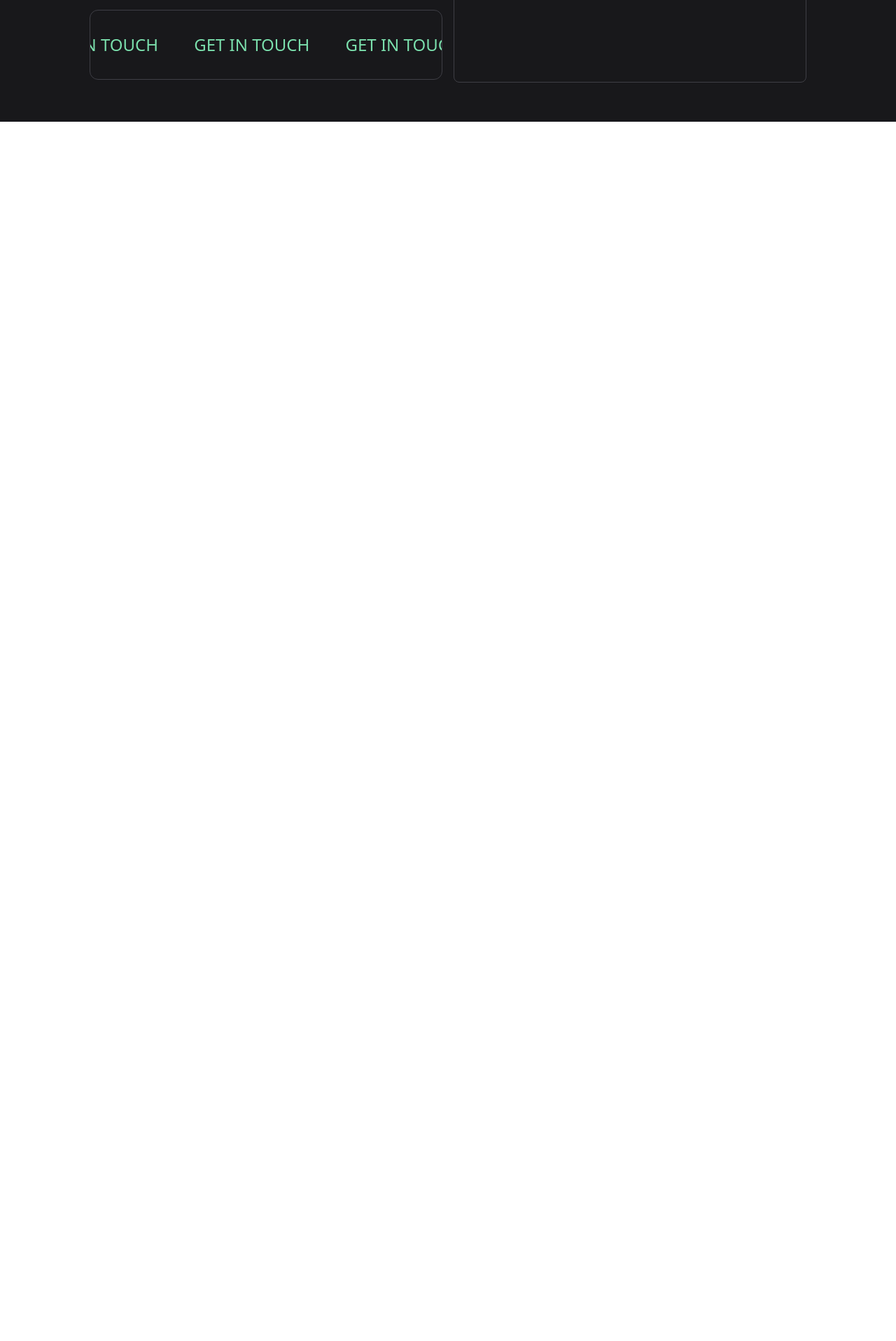
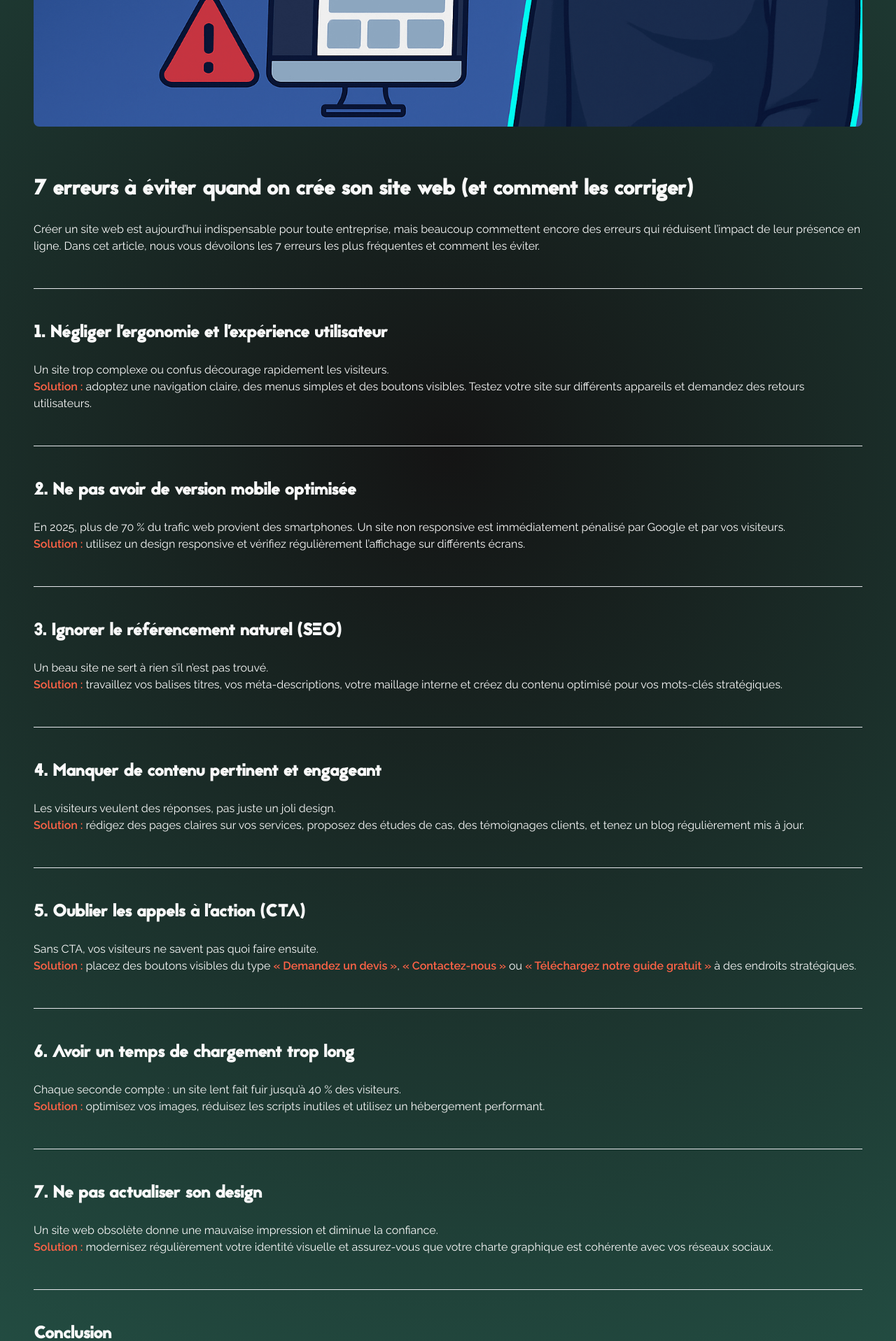
Before and after one commit to webcreatis/WC, a Next.js app: page /blog/7-erreurs-a-eviter-creation-site-web in a window 1280 px wide. Shown: the part 880-2797 px from the top of the page at 70% size. Before the commit the page ends 1054 px from the top, so only its background shows below. Built offline with nearby package versions, Linux system fonts and the light colour scheme; grey boxes are pictures that could not be loaded.

Commit message:
WEBCREATIS -> Add new article on blog - 7 errors

```diff
--- a/app/blog/page.tsx
+++ b/app/blog/page.tsx
@@ -16,7 +16,10 @@ export default function Page() {
   const totalPages = Math.ceil(posts.length / POSTS_PER_PAGE);
   const startIndex = (currentPage - 1) * POSTS_PER_PAGE;
   const endIndex = startIndex + POSTS_PER_PAGE;
-  const currentPosts = posts.slice(startIndex, endIndex);
+  const sortedPosts = [...posts].sort(
+    (a, b) => new Date(b.date).getTime() - new Date(a.date).getTime()
+  );
+  const currentPosts = sortedPosts.slice(startIndex, endIndex);
 
   const handlePageChange = (page: number) => {
     if (page >= 1 && page <= totalPages) setCurrentPage(page);
--- a/app/datas/blog/posts.ts
+++ b/app/datas/blog/posts.ts
@@ -104,4 +104,36 @@ export const posts: PostType[] = [
     description:
       "Fluid Compute par Vercel optimise vos applications avec une allocation dynamique des ressources pour performance, scalabilité et réduction des coûts.",
   },
+  {
+    title: "7 erreurs à éviter quand on crée son site web",
+    slug: "7-erreurs-a-eviter-creation-site-web",
+    author: "Webcreatis",
+    date: "2025-09-24",
+    category: "Création de site web",
+    thumbnail: "/images/thumbnails/erreurs-creation-site-internet.webp",
+    tags: [
+      "erreurs site web",
+      "création site internet",
+      "refonte site web",
+      "optimisation UX",
+      "SEO site web",
+      "design web 2025",
+      "site web performant",
+      "checklist site web",
+      "site responsive",
+      "agence web",
+      "call-to-action",
+      "temps de chargement",
+      "design moderne",
+      "webcreatis",
+      "bonnes pratiques site web",
+      "site vitrine",
+      "expérience utilisateur",
+      "ergonomie site web",
+      "création site web professionnel",
+      "conversion clients site web",
+    ],
+    description:
+      "Découvrez les 7 erreurs les plus fréquentes lors de la création d’un site internet et comment les éviter pour transformer votre site en véritable générateur de clients.",
+  },
 ];
--- /dev/null
+++ b/content/7-erreurs-a-eviter-creation-site-web.mdx
@@ -0,0 +1,81 @@
+import Image from "next/image";
+import Link from "next/link";
+import MdxLayout from "../app/utils/mdx-layout";
+
+<MdxLayout>
+
+<Link data-link="link" href="https://www.webcreatis.fr/blog" className="buttonAction">
+    Retour aux articles
+</Link>
+
+<div className="w-full h-28 flex justify-center my-8">
+<Image
+  src="/images/thumbnails/erreurs-creation-site-internet.webp"
+  alt="Illustration 7 erreurs à éviter lors de la création d'un site web"
+  width={1300}
+  height={300}
+  className='w-full object-cover rounded-lg'
+/>
+</div>
+
+# 7 erreurs à éviter quand on crée son site web (et comment les corriger)
+
+<p>Créer un site web est aujourd’hui indispensable pour toute entreprise, mais beaucoup commettent encore des erreurs qui réduisent l’impact de leur présence en ligne. Dans cet article, nous vous dévoilons les 7 erreurs les plus fréquentes et comment les éviter.</p>
+
+---
+
+## 1. Négliger l’ergonomie et l’expérience utilisateur
+
+Un site trop complexe ou confus décourage rapidement les visiteurs.
+**Solution :** adoptez une navigation claire, des menus simples et des boutons visibles. Testez votre site sur différents appareils et demandez des retours utilisateurs.
+
+---
+
+## 2. Ne pas avoir de version mobile optimisée
+
+En 2025, plus de 70 % du trafic web provient des smartphones. Un site non responsive est immédiatement pénalisé par Google et par vos visiteurs.
+**Solution :** utilisez un design responsive et vérifiez régulièrement l’affichage sur différents écrans.
+
+---
+
+## 3. Ignorer le référencement naturel (SEO)
+
+Un beau site ne sert à rien s’il n’est pas trouvé.
+**Solution :** travaillez vos balises titres, vos méta-descriptions, votre maillage interne et créez du contenu optimisé pour vos mots-clés stratégiques.
+
+---
+
+## 4. Manquer de contenu pertinent et engageant
+
+Les visiteurs veulent des réponses, pas juste un joli design.
+**Solution :** rédigez des pages claires sur vos services, proposez des études de cas, des témoignages clients, et tenez un blog régulièrement mis à jour.
+
+---
+
+## 5. Oublier les appels à l’action (CTA)
+
+Sans CTA, vos visiteurs ne savent pas quoi faire ensuite.
+**Solution :** placez des boutons visibles du type **« Demandez un devis »**, **« Contactez-nous »** ou **« Téléchargez notre guide gratuit »** à des endroits stratégiques.
+
+---
+
+## 6. Avoir un temps de chargement trop long
+
+Chaque seconde compte : un site lent fait fuir jusqu’à 40 % des visiteurs.
+**Solution :** optimisez vos images, réduisez les scripts inutiles et utilisez un hébergement performant.
+
+---
+
+## 7. Ne pas actualiser son design
+
+Un site web obsolète donne une mauvaise impression et diminue la confiance.
+**Solution :** modernisez régulièrement votre identité visuelle et assurez-vous que votre charte graphique est cohérente avec vos réseaux sociaux.
+
+---
+
+### Conclusion
+
+En évitant ces erreurs, vous maximisez les chances de transformer votre site web en un véritable générateur de clients.
+**Besoin d’un accompagnement ?** Contactez <Link href="/contact" data-link="link" className="buttonAction text-green font-bold hover:underline">Webcreatis</Link>  pour créer ou refondre votre site web dès aujourd’hui.
+
+</MdxLayout>
--- a/content/activer-fluid-compute-cloud-scalabilite-performance.mdx
+++ b/content/activer-fluid-compute-cloud-scalabilite-performance.mdx
@@ -4,9 +4,9 @@ import MdxLayout from "../app/utils/mdx-layout";
 
 <MdxLayout>
 
-<a href="https://www.webcreatis.fr/blog" className="buttonAction">
+<Link data-link="link" href="https://www.webcreatis.fr/blog" className="buttonAction">
     Retour aux articles
-</a>
+</Link>
 
 <div className="w-full h-28 flex justify-center my-8">
 <Image
--- a/content/pourquoi-utiliser-nextjs-pour-votre-projet.mdx
+++ b/content/pourquoi-utiliser-nextjs-pour-votre-projet.mdx
@@ -4,9 +4,9 @@ import MdxLayout from "../app/utils/mdx-layout";
 
 <MdxLayout>
 
-<a href="https://www.webcreatis.fr/blog" className="buttonAction">
+<Link data-link="link" href="https://www.webcreatis.fr/blog" className="buttonAction">
     Retour aux articles
-</a>
+</Link>
 
 <div className="w-full h-28 flex justify-center my-8">
   <Image
--- a/content/qu-est-ce-que-le-generative-engine-optimization-geo.mdx
+++ b/content/qu-est-ce-que-le-generative-engine-optimization-geo.mdx
@@ -4,9 +4,9 @@ import MdxLayout from "../app/utils/mdx-layout";
 
 <MdxLayout>
 
-<a href="https://www.webcreatis.fr/blog" className="buttonAction">
+<Link data-link="link" href="https://www.webcreatis.fr/blog" className="buttonAction">
     Retour aux articles
-</a>
+</Link>
 
 <div className="w-full h-28 flex justify-center my-8">
   <Image
```
Also changed, not shown: public/images/thumbnails/erreurs-creation-site-internet.webp (added).
